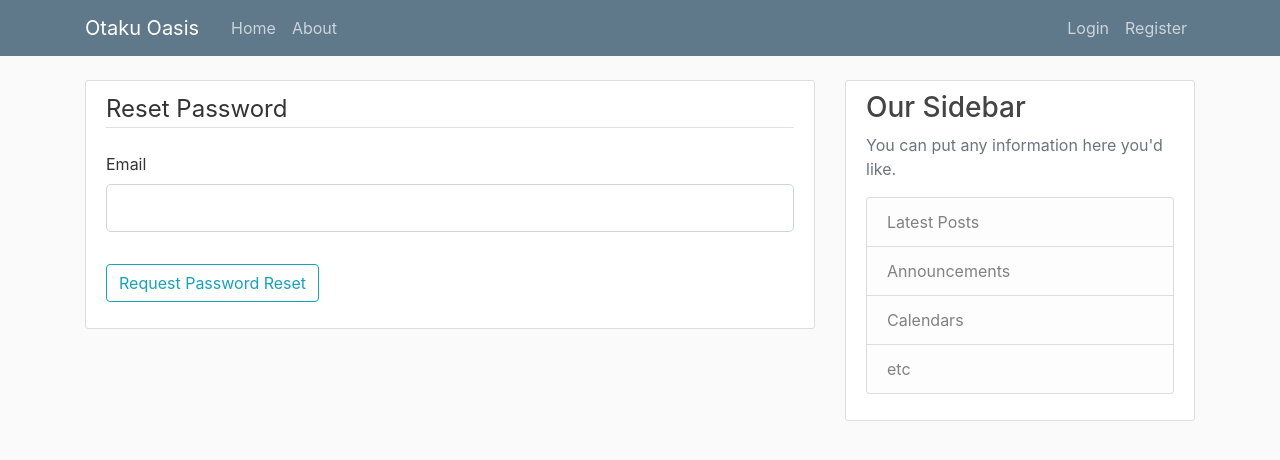
After one commit to Baaqar-007/Blog_007, a Flask app: page /reset_password in a window 1280 px wide. The commit adds this page. Shown: the top 460 px of the page. Run offline with Flask 3, Linux system fonts and the light colour scheme; some libraries are stand-ins or nearby versions.

Commit message:
Add email and password reset functionality.

```diff
--- a/application/forms.py
+++ b/application/forms.py
@@ -57,3 +57,19 @@ class PostForm(FlaskForm):
     title = StringField('Title', validators=[DataRequired()])
     content = TextAreaField('Content', validators=[DataRequired()])
     submit = SubmitField('Post')
+
+class RequestResetForm(FlaskForm):
+    email = StringField('Email',
+                        validators= [DataRequired(), Email()])
+
+    def validate_username(self, username):
+        user = User.query.filter_by(username=username.data).first()
+        if user is None:
+            raise ValidationError("There is no account with that email You must register first.")
+    submit = SubmitField('Request Password Reset')
+
+class ResetPasswordForm(FlaskForm):
+    password = PasswordField('Password', validators = [DataRequired()])
+    confirm_password = PasswordField('Confirm Password',
+                                     validators=[DataRequired(), EqualTo('password')])
+    submit = SubmitField('Reset Password')
--- a/application/routes.py
+++ b/application/routes.py
@@ -2,10 +2,11 @@ import secrets
 import os
 from PIL import Image
 from flask import  render_template , flash, redirect , url_for , request, abort
-from application.forms import RegistrationForm, LoginForm, UpdateAccountForm, PostForm
+from application.forms import RegistrationForm, LoginForm, UpdateAccountForm, PostForm , RequestResetForm , ResetPasswordForm
 from application.models import User, Post
-from application import app, db ,bcrypt
+from application import app, db ,bcrypt, mail
 from flask_login import login_user , current_user, logout_user, login_required
+from flask_mail import Message
 
 
 # define home route
@@ -142,3 +143,60 @@ def user_posts(username):
         .order_by(Post.date_posted.desc())\
         .paginate(page = page,per_page=3)
     return render_template('user_posts.html', posts=posts, user=user)
+
+
+def send_reset_email(user):
+    token = user.get_reset_token()
+    msg = Message('Password Reset Request',
+                  sender='support@demo.com',  # Use a real email address that recipients can reply to
+                  recipients=[user.email])
+
+    # Create the body of the message (a plain-text and an HTML version).
+    msg.body = f"""
+    Dear {user.username},
+
+    A request has been received to change the password for your account.
+
+    You can reset your password by clicking on the link below:
+
+    {url_for('reset_token', token=token, _external=True)}
+
+    If you did not make this request, please ignore this email and no changes will be made to your account. If you have any questions or concerns, please reply to this email.
+
+    Best regards,
+    Oasis Otaku Team
+    """
+
+    mail.send(msg)
+
+
+
+@app.route("/reset_password", methods =["GET", "POST"])
+def reset_request():
+    if current_user.is_authenticated:
+        return redirect(url_for("home"))
+    form = RequestResetForm()
+    if form.validate_on_submit():
+        user = User.query.filter_by(email=form.email.data).first()
+        send_reset_email(user)
+        flash("Check your email for a password reset link.", "info")
+        return redirect(url_for('login'))
+    return render_template("reset_request.html", title='Reset Password', form = form)
+
+
+@app.route("/reset_password/<token>", methods =["GET", "POST"])
+def reset_token(token):
+    if current_user.is_authenticated:
+        return redirect(url_for("home"))
+    user = User.verify_reset_token(token)
+    if user is None:
+        flash("That is an invalid or expired token", "warning")
+        return redirect(url_for("reset_request"))
+    form = ResetPasswordForm()
+    if form.validate_on_submit():
+        hashed_password = bcrypt.generate_password_hash(form.password.data).decode('utf-8')
+        user.password = hashed_password
+        db.session.commit()
+        flash(f"Your password has been changed ! You can now log in ", "success")
+        return redirect(url_for('login'))
+    return render_template("reset_token.html", title='Reset Password', form= form)
--- a/application/templates/home.html
+++ b/application/templates/home.html
@@ -8,6 +8,7 @@
                 <div class="article-metadata" style="display: flex; align-items: center;">
                     <div style="margin-left: 10px;">
                         <a class="mr-2" style="font-size:larger; text-decoration: none; margin-top: 10px;" href="{{url_for('user_posts', username = post.author.username)}}">{{post.author.username }}</a>
+                        <small class="text-muted">{{ post.date_posted.strftime('%Y-%m-%d') }}</small>
                     </div>
                 </div>
                 <h2><a class="article-title" style="text-decoration: none;" href="{{url_for('post', post_id=post.id)}}">{{ post.title }}</a></h2>
--- a/application/templates/login.html
+++ b/application/templates/login.html
@@ -42,7 +42,7 @@
             </div>
             <p></p>
             <small class="text-muted ml-2">
-                <a href="#">Forgot Password?</a>
+                <a href="{{url_for('reset_request')}}">Forgot Password?</a>
             </small>
         </form>
     </div>
--- /dev/null
+++ b/application/templates/reset_request.html
@@ -0,0 +1,28 @@
+{% extends "layout.html" %}
+{% block content %}
+    <div class="content-section">
+        <form method="POST" action="">
+            {{ form.hidden_tag() }}
+            <fieldset class="form-group">
+                <legend class="border-bottom mb-4">Reset Password</legend>
+                <div class="form-group">
+                    {{ form.email.label(class="form-control-label") }}
+                    {% if form.email.errors %}
+                        {{ form.email(class="form-control form-control-lg is-invalid") }}
+                        <div class="invalid-feedback">
+                            {% for error in form.email.errors %}
+                                <span>{{ error }}</span>
+                            {% endfor %}
+                        </div>
+                    {% else %}
+                        {{ form.email(class="form-control form-control-lg") }}
+                    {% endif %}
+                </div>
+                <p></p>
+            </fieldset>
+            <div class="form-group">
+                {{ form.submit(class="btn btn-outline-info") }}
+            </div>
+        </form>
+    </div>
+{% endblock content %}
```
Also changed, not shown: application/__init__.py (+13 -0 lines), application/models.py (+16 -1 lines), application/templates/reset_token.html (added, +41 -0 lines), instance/site.db.
